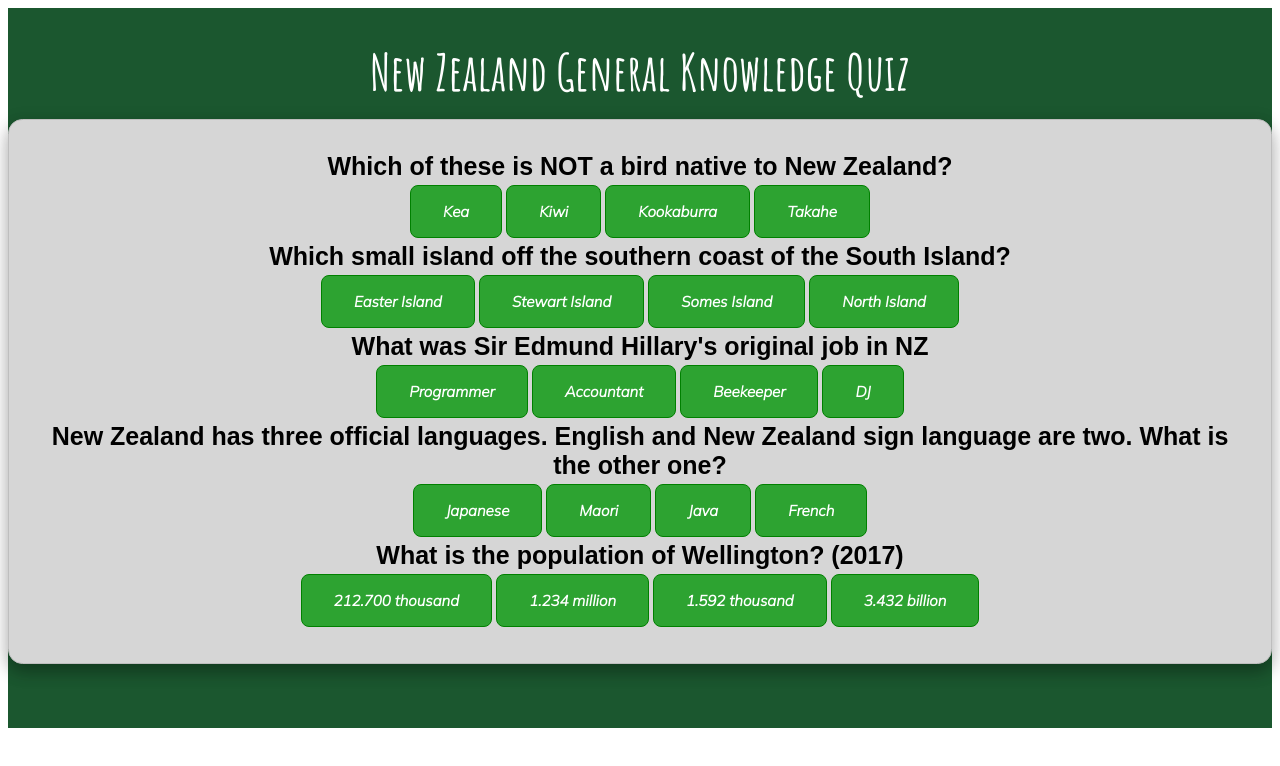
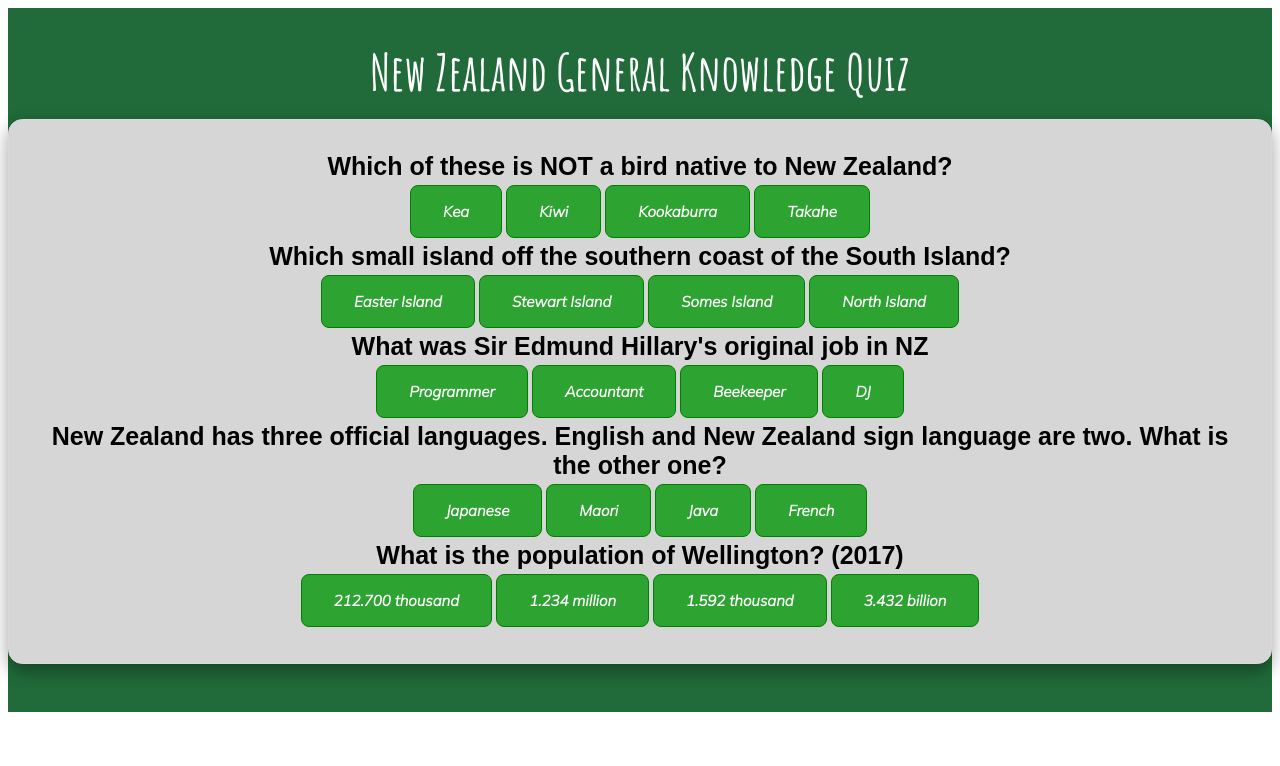
Before and after one commit to hugonzb/NZ-Questionaire, a React (Create React App) app: page / in a window 1280 px wide. Shown: the top 766 px of the page. Built offline with nearby package versions, Linux system fonts and the light colour scheme; a web font is replaced by a local one.

Commit message:
Color adjustments

```diff
--- a/src/index.css
+++ b/src/index.css
@@ -3,7 +3,7 @@
 @import url("https://fonts.googleapis.com/css2?family=Mulish:ital,wght@1,300&display=swap");
 
 .container {
-  background-color: rgb(27, 87, 47);
+  background-color: rgb(33, 107, 58);
   height: 100%;
   display: flex;
   justify-content: center;
@@ -11,7 +11,7 @@
   align-items: center;
   width: 100%;
   padding-top: 1rem;
-  padding-bottom: 4rem;
+  padding-bottom: 3rem;
 }
 
 .title{
@@ -29,7 +29,7 @@
 .questions{
   background-color: rgb(214, 214, 214);
   text-align: center;
-  border: 1px solid rgb(190, 190, 190);
+  border: 1px solid rgb(218, 218, 218);
   border-radius: 0.9rem;
   font-family: 'News Cycle', sans-serif;
   font-weight: bold;
@@ -39,7 +39,7 @@
 }
 
 .questions button{
-  background-color: #2da331; /* Green */
+  background-color: #2da331;
   border: 1px solid green;
   color: white;
   padding: 16px 32px;
@@ -56,7 +56,7 @@
 }
 
 .questions button:hover{
-  background-color: #e2e2e2; /* Green */
+  background-color: #e2e2e2;
   border: none;
   color: rgb(0, 0, 0);
   padding: 16px 32px;
@@ -69,5 +69,4 @@
   border: 1px solid green;
   cursor: pointer;
   box-shadow: 0 8px 16px 0 rgba(8, 235, 8, 0.2), 0 6px 20px 0 rgba(10, 226, 10, 0.19);
-
 }
```
